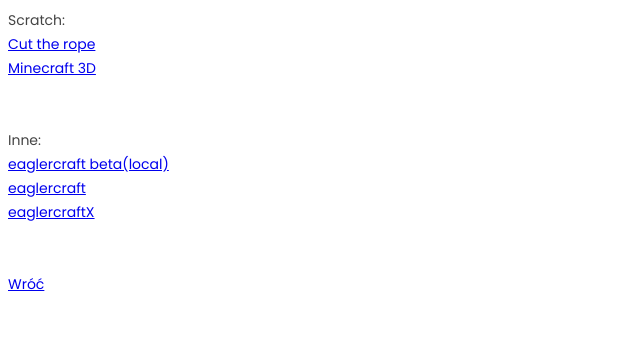
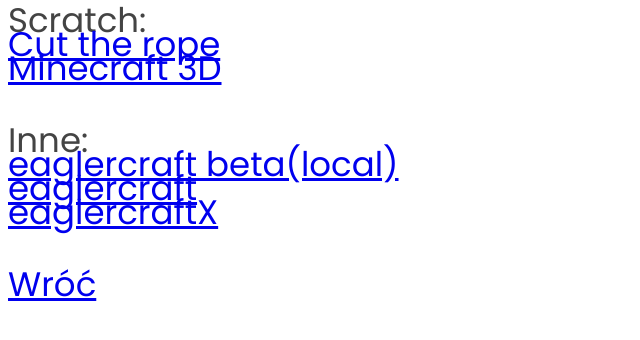
Before and after one commit to maksw2/maksw.pl, a plain HTML site: page projekty/index.html in a window 1280 px wide. Shown: the whole page, without its empty margins (0-640 px from the left). Drawn offline with Linux system fonts and the light colour scheme.

Commit message:
Update index.html

```diff
--- a/projekty/index.html
+++ b/projekty/index.html
@@ -8,7 +8,7 @@
         color: #444;
         font-family: 'Poppins', sans-serif;
         font-weight: 400;
-        font-size: 14px;
+        font-size: 34px;
         text-align: left;
         line-height: 24px
    }
```
